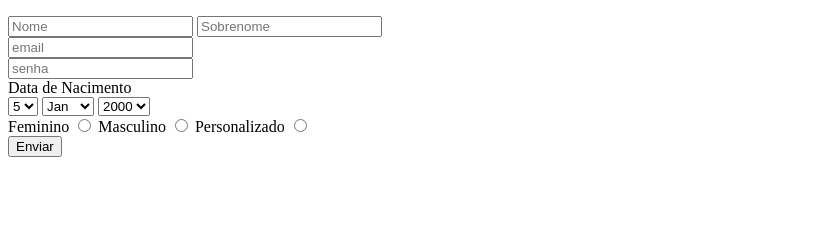
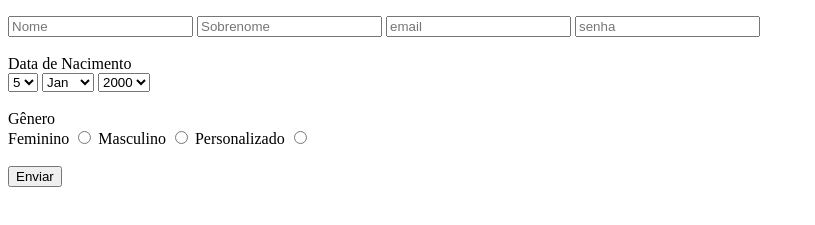
Before and after one commit to alexandremsantosjob/formulario-login-facebook, a plain HTML site: page index.html in a window 1280 px wide. Shown: the part 105-330 px from the top of the page, without its empty margins (0-815 px from the left). Drawn offline with Linux system fonts and the light colour scheme.

Commit message:
atualizado

```diff
--- a/index.html
+++ b/index.html
@@ -11,6 +11,18 @@
     <h1>Cadastre-se</h1>
     <form method="GET" action="index.html" enctype="multipart/form-data">
 
+        <!-- <h3>Formulário com GET</h3>
+    <form method="get" action="index.html">
+        <input type="text" name="q" value="twitter">
+        <input type="submit" value="Enviar">
+    </form>
+
+    <h3>Formulário com POST</h3>
+    <form method="post" action="index.html">
+        <input type="text" name="q">
+        <input type="submit" value="Enviar">
+    </form> -->
+
 
     <h3>É rápido e fácil.</h3>
 
@@ -18,14 +30,10 @@
 
     <input type="text" name="Nome" placeholder="Nome">
     <input type="text" name="Sobrenome" placeholder="Sobrenome">
-
-    <br>
-
     <input type="text" name="email" placeholder="email">
-    <br>
     <input type="password" name="password" placeholder="senha">
 
-<br>
+<br><br>
 
     <label>Data de Nacimento</label>
 
@@ -61,6 +69,10 @@
     <option value="2004">2004</option>
 </select>
 
+<br><br>
+
+<label>Gênero</label>
+
 <br>
 
     <!-- Gênero -->
@@ -77,7 +89,7 @@
     <input type="radio" name="gen"
     id="Personalizado" value="Personalizado">
 
-<br>
+<br><br>
 
      <!-- Envio de formulário -->
 
```
